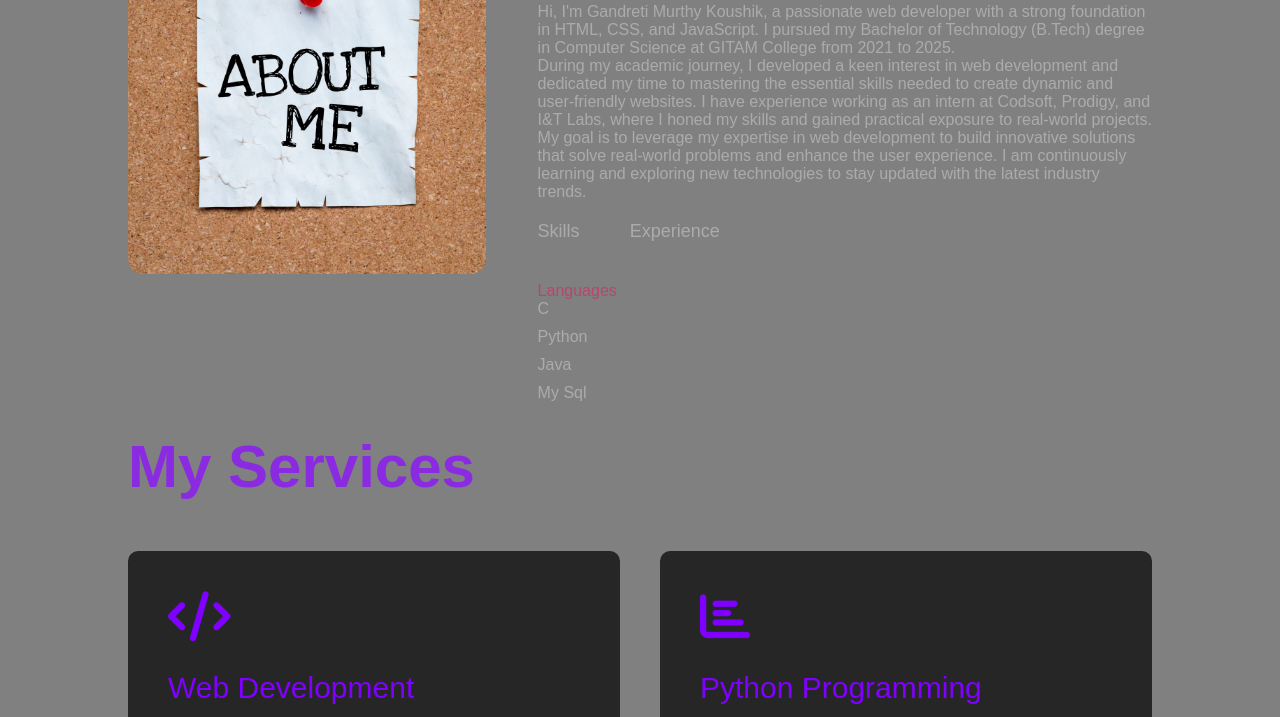
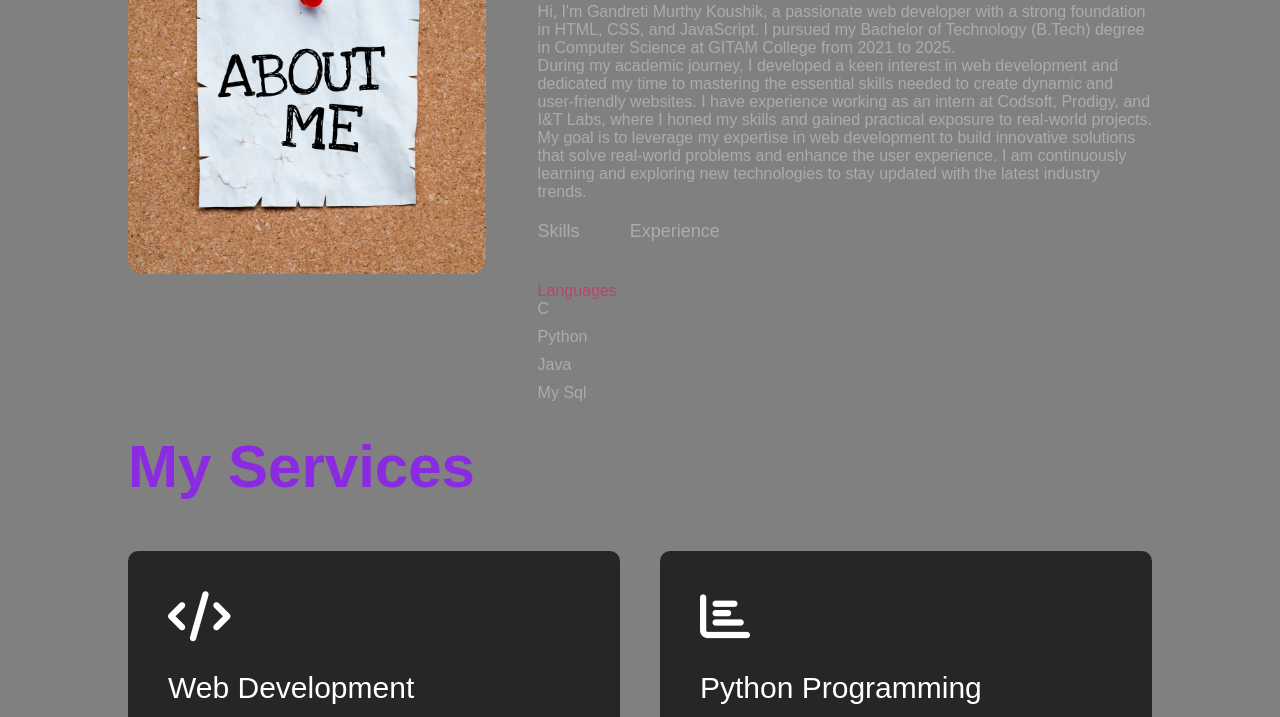
Before and after one commit to briggs123/EMBRIZON_WD_03, a plain HTML site: page index.html in a window 1280 px wide. Shown: the part 622-1339 px from the top of the page. Drawn offline with Linux system fonts and the light colour scheme.

Commit message:
Update style.css

```diff
--- a/style.css
+++ b/style.css
@@ -8,8 +8,8 @@ html {
   scroll-behavior: smooth;
 }
 body {
-  background: #808080;
-  color: #7F00FF;
+  background: grey;
+  color: white;
 }
 #header {
   width: 100%;
```
